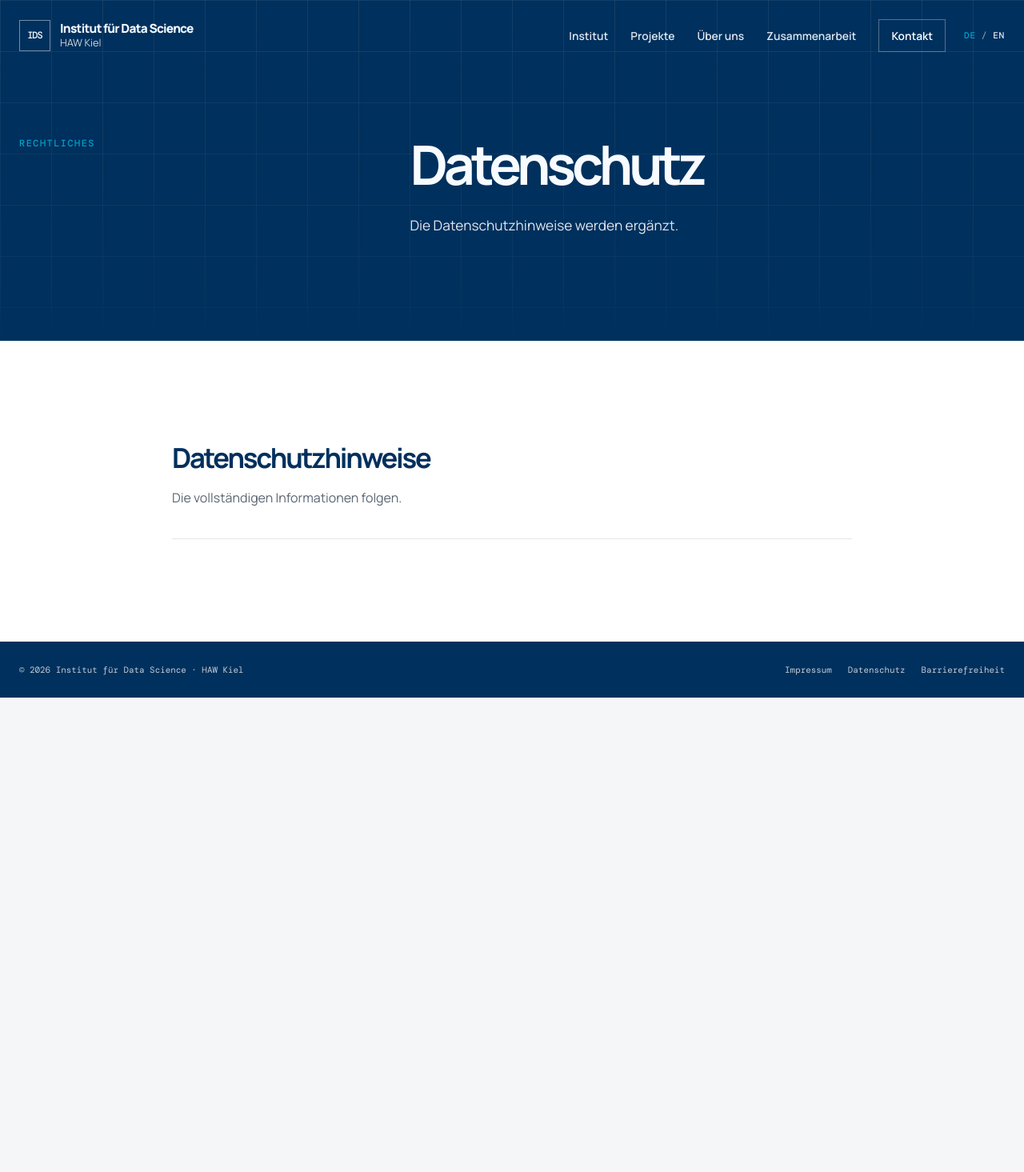
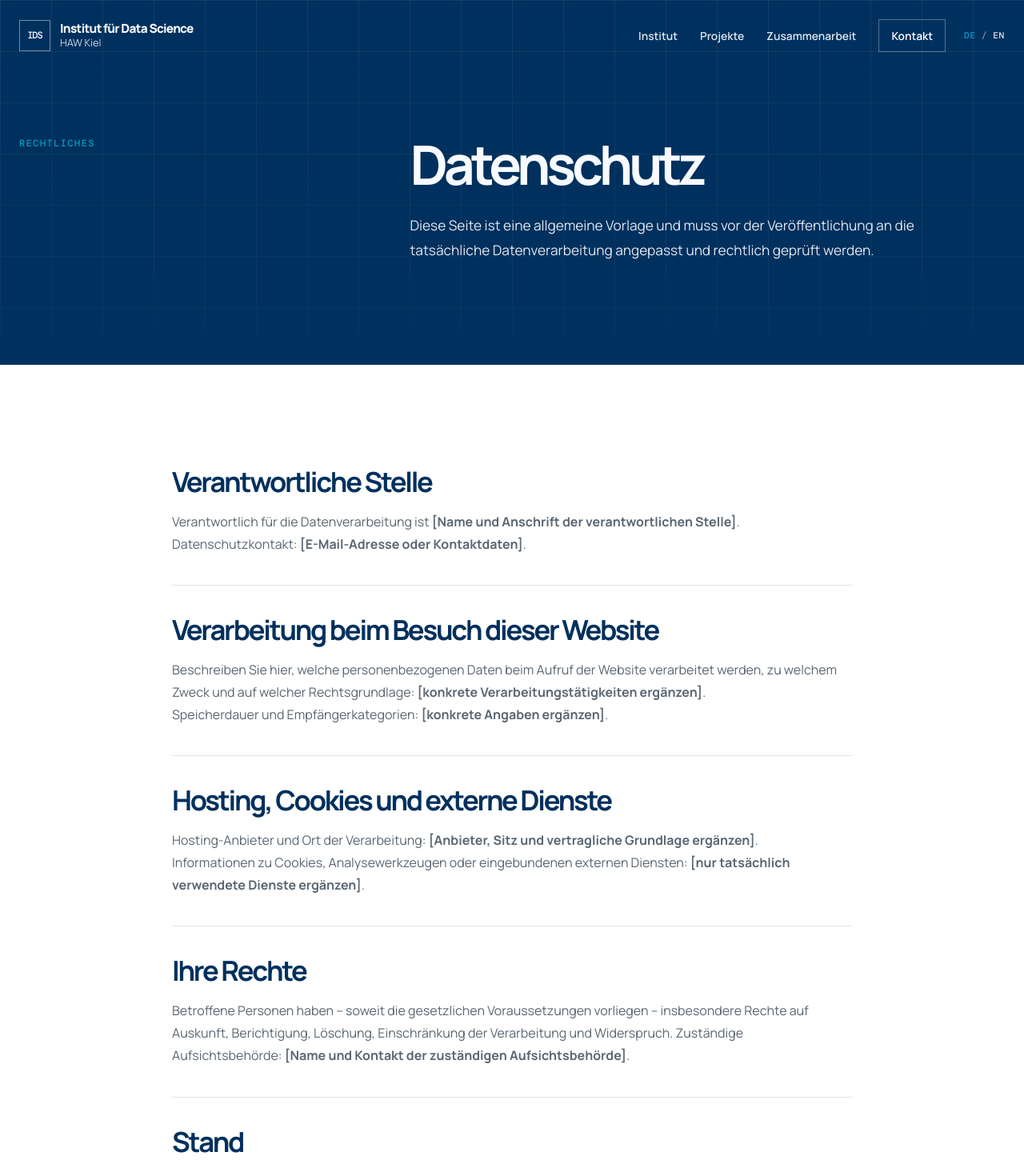
Before and after one commit to RodriguesOscar/ids-landing-page, a React (Vite) app: page /privacy in a window 1280 px wide. Shown: the top 1465 px of the page at 80% size. Before the commit the page ends 872 px from the top, so only its background shows below. Built offline with nearby package versions, Linux system fonts and the light colour scheme.

Commit message:
feat: enhance project card and page layouts with new links and accessibility improvements

```diff
--- a/src/App.tsx
+++ b/src/App.tsx
@@ -1,20 +1,14 @@
 import { createBrowserRouter, RouterProvider } from 'react-router-dom'
 import { SiteLayout } from './layouts/SiteLayout'
-import { AboutPage } from './pages/AboutPage'
 import { ContactPage } from './pages/ContactPage'
 import { HomePage } from './pages/HomePage'
 import { LegalPage } from './pages/LegalPage'
-import { ProjectDetailPage } from './pages/ProjectDetailPage'
-import { ProjectsPage } from './pages/ProjectsPage'
 
 const router = createBrowserRouter([
   {
     element: <SiteLayout />,
     children: [
       { index: true, element: <HomePage /> },
-      { path: 'projects', element: <ProjectsPage /> },
-      { path: 'projects/:slug', element: <ProjectDetailPage /> },
-      { path: 'about', element: <AboutPage /> },
       { path: 'contact', element: <ContactPage /> },
       { path: 'impressum', element: <LegalPage pageKey="impressum" /> },
       { path: 'privacy', element: <LegalPage pageKey="privacy" /> },
--- a/src/components/ProjectCard.tsx
+++ b/src/components/ProjectCard.tsx
@@ -7,11 +7,12 @@ export type ProjectCardData = {
 } & ({ href: string } | { to: string })
 
 type ProjectCardProps = {
+  externalLinkAriaLabel?: string
   linkLabel: string
   project: ProjectCardData
 }
 
-export function ProjectCard({ linkLabel, project }: ProjectCardProps) {
+export function ProjectCard({ externalLinkAriaLabel, linkLabel, project }: ProjectCardProps) {
   return (
     <article className="project-card">
       <span className="project-card-code">{project.code}</span>
@@ -20,7 +21,13 @@ export function ProjectCard({ linkLabel, project }: ProjectCardProps) {
       {'to' in project ? (
         <Link className="project-card-link" to={project.to}>{linkLabel}</Link>
       ) : (
-        <a className="project-card-link" href={project.href} target="_blank" rel="noreferrer">
+        <a
+          className="project-card-link"
+          href={project.href}
+          target="_blank"
+          rel="noopener noreferrer"
+          aria-label={externalLinkAriaLabel}
+        >
           {linkLabel}
         </a>
       )}
--- a/src/content/projectLinks.ts
+++ b/src/content/projectLinks.ts
@@ -3,4 +3,5 @@ import type { Translation } from '../i18n/types'
 export const homeProjectLinks: Record<Translation['home']['projects']['items'][number]['id'], string> = {
   reakt: 'https://www.reaktsh.de/',
   dpm: 'https://www.di-tourismusforschung.de/projekte/data-people-management-digitales-besuchermanagement-2-0-dpm/',
+  kiLabor: 'https://kuenstliche-intelligenz.sh/de/haw-kiel-ki-labor#a3',
 }
--- a/src/i18n/de.ts
+++ b/src/i18n/de.ts
@@ -1,7 +1,7 @@
 import type { Translation } from './types'
 
 export const de: Translation = {
-  documentTitle: 'Institut für Data Science | HAW Kiel',
+  documentTitle: 'Institut für Data Science - HAW Kiel',
   accessibility: {
     dataVisualizationLabel: 'Datenvisualisierung als dekoratives Element',
     skipToMain: 'Zum Inhalt springen',
@@ -15,10 +15,9 @@ export const de: Translation = {
     },
     navigationAriaLabel: 'Hauptnavigation',
     navigation: [
-      { label: 'Institut', to: '/about' },
-      { label: 'Projekte', to: '/projects' },
-      { label: 'Über uns', to: '/about' },
-      { label: 'Zusammenarbeit', to: '/contact' },
+      { label: 'Institut', to: '/#institut' },
+      { label: 'Projekte', to: '/#projekte' },
+      { label: 'Zusammenarbeit', to: '/#zusammenarbeit' },
       { label: 'Kontakt', to: '/contact', isContact: true },
     ],
     language: {
@@ -35,7 +34,6 @@ export const de: Translation = {
     links: [
       { label: 'Impressum', to: '/impressum' },
       { label: 'Datenschutz', to: '/privacy' },
-      { label: 'Barrierefreiheit' },
     ],
   },
   home: {
@@ -44,6 +42,7 @@ export const de: Translation = {
       titleStart: 'Aus Daten',
       titleAccent: 'Wissen',
       titleEnd: 'machen.',
+      titleSeparator: ' ',
       description: 'Willkommen am Institut für Data Science der Hochschule für Angewandte Wissenschaften Kiel. Wir verbinden Forschung und Transfer rund um Daten, Machine Learning und Künstliche Intelligenz – anwendungsnah und für den Norden.',
       primaryAction: 'Projektfelder ansehen',
       secondaryAction: 'Kontakt aufnehmen',
@@ -71,19 +70,29 @@ export const de: Translation = {
       eyebrow: 'Projektarbeit am IDS',
       title: 'Unsere Projekte',
       description: 'Von der ersten Idee bis zur Anwendung: Unsere Projekte machen Data Science konkret.',
-      linkLabel: 'Mehr zum Projekt →',
+      externalLinkAriaLabelPrefix: 'Weitere Informationen zu ',
+      externalLinkAriaLabelSuffix: ' (öffnet in einem neuen Tab)',
       items: [
         {
           id: 'reakt',
           code: '01 / REAKT',
           title: 'Schienenverkehr im ländlichen Raum',
           description: 'REAKT ist eine transdisziplinäre Initiative aus Schleswig-Holstein. Partner aus Wissenschaft und Wirtschaft entwickeln in FuE-Projekten Lösungen, um Schienenverkehr individueller, attraktiver, sicherer und wirtschaftlicher zu gestalten.',
+          linkLabel: 'Mehr zum Projekt →',
         },
         {
           id: 'dpm',
           code: '02 / DPM',
           title: 'Digitales Besuchermanagement 2.0',
           description: 'DPM entwickelt digitales Besuchermanagement in Schleswig-Holstein weiter. Im Projekt entstehen unter anderem Ansätze, um Daten aus Sensorik, Prognosemodellen und offenen Quellen für touristische Akteure nutzbar zu machen.',
+          linkLabel: 'Mehr zum Projekt →',
+        },
+        {
+          id: 'kiLabor',
+          code: '03 / KI-LABOR',
+          title: 'KI-Labor der HAW Kiel',
+          description: 'Das KI-Labor verbindet Weiterbildung, Machbarkeitsstudien und praxisnahe KI-Projekte mit der HAW Kiel – insbesondere für kleine und mittlere Unternehmen.',
+          linkLabel: 'Mehr zum KI-Labor →',
         },
       ],
     },
@@ -100,7 +109,6 @@ export const de: Translation = {
       titleStart: 'Aus Fragen werden',
       titleAccent: 'Projekte.',
       action: 'Kontakt aufnehmen',
-      emailSubject: 'Kontaktaufnahme mit dem Institut für Data Science',
       address: ['Institut für Data Science', 'HAW Kiel – Hochschule für Angewandte Wissenschaften', 'Grenzstraße 3', '24149 Kiel'],
     },
   },
@@ -153,14 +161,69 @@ export const de: Translation = {
     impressum: {
       eyebrow: 'Rechtliches',
       title: 'Impressum',
-      introduction: 'Die rechtlichen Angaben werden ergänzt.',
-      sections: [{ title: 'Angaben gemäß rechtlicher Vorgaben', description: 'Verantwortliche Angaben folgen.' }],
+      introduction: 'Die folgenden Angaben müssen vor der Veröffentlichung ergänzt und rechtlich geprüft werden.',
+      sections: [
+        {
+          title: 'Verantwortliche Stelle',
+          paragraphs: [
+            { before: 'Verantwortlich für diese Website ist ', placeholder: '[Name der verantwortlichen Stelle]', after: '.' },
+            { before: 'Vertreten durch ', placeholder: '[Name und Funktion der vertretungsberechtigten Person]', after: '.' },
+          ],
+        },
+        {
+          title: 'Anschrift und Kontakt',
+          paragraphs: [
+            { before: 'Postanschrift: ', placeholder: '[Straße, Hausnummer, PLZ und Ort]', after: '.' },
+            { before: 'E-Mail: ', placeholder: '[Kontakt-E-Mail-Adresse]', after: '.' },
+            { before: 'Telefon: ', placeholder: '[Telefonnummer]', after: '.' },
+          ],
+        },
+        {
+          title: 'Weitere rechtliche Angaben',
+          paragraphs: [
+            { before: 'Rechtsform, Registerangaben und Umsatzsteuer-Identifikationsnummer: ', placeholder: '[falls zutreffend ergänzen]', after: '.' },
+            { before: 'Inhaltlich verantwortlich: ', placeholder: '[Name und postalische Anschrift]', after: '.' },
+          ],
+        },
+      ],
     },
     privacy: {
       eyebrow: 'Rechtliches',
       title: 'Datenschutz',
-      introduction: 'Die Datenschutzhinweise werden ergänzt.',
-      sections: [{ title: 'Datenschutzhinweise', description: 'Die vollständigen Informationen folgen.' }],
+      introduction: 'Diese Seite ist eine allgemeine Vorlage und muss vor der Veröffentlichung an die tatsächliche Datenverarbeitung angepasst und rechtlich geprüft werden.',
+      sections: [
+        {
+          title: 'Verantwortliche Stelle',
+          paragraphs: [
+            { before: 'Verantwortlich für die Datenverarbeitung ist ', placeholder: '[Name und Anschrift der verantwortlichen Stelle]', after: '.' },
+            { before: 'Datenschutzkontakt: ', placeholder: '[E-Mail-Adresse oder Kontaktdaten]', after: '.' },
+          ],
+        },
+        {
+          title: 'Verarbeitung beim Besuch dieser Website',
+          paragraphs: [
+            { before: 'Beschreiben Sie hier, welche personenbezogenen Daten beim Aufruf der Website verarbeitet werden, zu welchem Zweck und auf welcher Rechtsgrundlage: ', placeholder: '[konkrete Verarbeitungstätigkeiten ergänzen]', after: '.' },
+            { before: 'Speicherdauer und Empfängerkategorien: ', placeholder: '[konkrete Angaben ergänzen]', after: '.' },
+          ],
+        },
+        {
+          title: 'Hosting, Cookies und externe Dienste',
+          paragraphs: [
+            { before: 'Hosting-Anbieter und Ort der Verarbeitung: ', placeholder: '[Anbieter, Sitz und vertragliche Grundlage ergänzen]', after: '.' },
+            { before: 'Informationen zu Cookies, Analysewerkzeugen oder eingebundenen externen Diensten: ', placeholder: '[nur tatsächlich verwendete Dienste ergänzen]', after: '.' },
+          ],
+        },
+        {
+          title: 'Ihre Rechte',
+          paragraphs: [
+            { before: 'Betroffene Personen haben – soweit die gesetzlichen Voraussetzungen vorliegen – insbesondere Rechte auf Auskunft, Berichtigung, Löschung, Einschränkung der Verarbeitung und Widerspruch. Zuständige Aufsichtsbehörde: ', placeholder: '[Name und Kontakt der zuständigen Aufsichtsbehörde]', after: '.' },
+          ],
+        },
+        {
+          title: 'Stand',
+          paragraphs: [{ before: 'Stand dieser Datenschutzhinweise: ', placeholder: '[TT.MM.JJJJ]', after: '.' }],
+        },
+      ],
     },
   },
 }
--- a/src/i18n/en.ts
+++ b/src/i18n/en.ts
@@ -1,7 +1,7 @@
 import type { Translation } from './types'
 
 export const en: Translation = {
-  documentTitle: 'Institute for Data Science | HAW Kiel',
+  documentTitle: 'Institut für Data Science - HAW Kiel',
   accessibility: {
     dataVisualizationLabel: 'Data visualisation, decorative',
     skipToMain: 'Skip to content',
@@ -15,10 +15,9 @@ export const en: Translation = {
     },
     navigationAriaLabel: 'Main navigation',
     navigation: [
-      { label: 'Institute', to: '/about' },
-      { label: 'Projects', to: '/projects' },
-      { label: 'About us', to: '/about' },
-      { label: 'Collaboration', to: '/contact' },
+      { label: 'Institute', to: '/#institut' },
+      { label: 'Projects', to: '/#projekte' },
+      { label: 'Collaboration', to: '/#zusammenarbeit' },
       { label: 'Contact', to: '/contact', isContact: true },
     ],
     language: {
@@ -35,7 +34,6 @@ export const en: Translation = {
     links: [
       { label: 'Imprint', to: '/impressum' },
       { label: 'Privacy policy', to: '/privacy' },
-      { label: 'Accessibility' },
     ],
   },
   home: {
@@ -44,6 +42,7 @@ export const en: Translation = {
       titleStart: 'Turning data',
       titleAccent: 'into knowledge',
       titleEnd: '.',
+      titleSeparator: '',
       description: 'Welcome to the Institute for Data Science at Kiel University of Applied Sciences. We connect research and knowledge transfer around data, machine learning and artificial intelligence – with practical relevance for northern Germany.',
       primaryAction: 'Explore project areas',
       secondaryAction: 'Get in touch',
@@ -71,19 +70,29 @@ export const en: Translation = {
       eyebrow: 'Project work at IDS',
       title: 'Our projects',
       description: 'From the initial idea to practical use: our projects make data science tangible.',
-      linkLabel: 'More about the project →',
+      externalLinkAriaLabelPrefix: 'More information about ',
+      externalLinkAriaLabelSuffix: ' (opens in a new tab)',
       items: [
         {
           id: 'reakt',
           code: '01 / REAKT',
           title: 'Rail transport in rural areas',
           description: 'REAKT is a transdisciplinary initiative from Schleswig-Holstein. Partners from research and industry develop solutions in research and development projects to make rail transport more individual, attractive, safe and economically viable.',
+          linkLabel: 'More about the project →',
         },
         {
           id: 'dpm',
           code: '02 / DPM',
           title: 'Digitales Besuchermanagement 2.0',
           description: 'DPM is advancing digital visitor management in Schleswig-Holstein. The project develops approaches that make data from sensors, forecasting models and open sources useful for tourism stakeholders.',
+          linkLabel: 'More about the project →',
+        },
+        {
+          id: 'kiLabor',
+          code: '03 / KI-LABOR',
+          title: 'HAW Kiel AI Lab',
+          description: 'The AI Lab combines training, feasibility studies and practical AI projects with HAW Kiel, particularly for small and medium-sized enterprises.',
+          linkLabel: 'Learn more about the AI Lab →',
         },
       ],
     },
@@ -100,7 +109,6 @@ export const en: Translation = {
       titleStart: 'Questions become',
       titleAccent: 'projects.',
       action: 'Get in touch',
-      emailSubject: 'Contacting the Institute for Data Science',
       address: ['Institute for Data Science', 'HAW Kiel – Kiel University of Applied Sciences', 'Grenzstraße 3', '24149 Kiel'],
     },
   },
@@ -153,14 +161,69 @@ export const en: Translation = {
     impressum: {
       eyebrow: 'Legal information',
       title: 'Imprint',
-      introduction: 'The legal information will be added.',
-      sections: [{ title: 'Information required by law', description: 'Responsible-party details will follow.' }],
+      introduction: 'The following information must be completed and legally reviewed before publication.',
+      sections: [
+        {
+          title: 'Responsible organisation',
+          paragraphs: [
+            { before: 'This website is operated by ', placeholder: '[name of the responsible organisation]', after: '.' },
+            { before: 'Represented by ', placeholder: '[name and role of the authorised representative]', after: '.' },
+          ],
+        },
+        {
+          title: 'Address and contact details',
+          paragraphs: [
+            { before: 'Postal address: ', placeholder: '[street, number, postcode and city]', after: '.' },
+            { before: 'Email: ', placeholder: '[contact email address]', after: '.' },
+            { before: 'Telephone: ', placeholder: '[telephone number]', after: '.' },
+          ],
+        },
+        {
+          title: 'Further legal information',
+          paragraphs: [
+            { before: 'Legal form, register details and VAT identification number: ', placeholder: '[add where applicable]', after: '.' },
+            { before: 'Responsible for editorial content: ', placeholder: '[name and postal address]', after: '.' },
+          ],
+        },
+      ],
     },
     privacy: {
       eyebrow: 'Legal information',
       title: 'Privacy policy',
-      introduction: 'Privacy information will be added.',
-      sections: [{ title: 'Privacy information', description: 'The complete information will follow.' }],
+      introduction: 'This page is a general template. It must be adapted to the actual data processing and legally reviewed before publication.',
+      sections: [
+        {
+          title: 'Responsible organisation',
+          paragraphs: [
+            { before: 'The organisation responsible for processing personal data is ', placeholder: '[name and address of the responsible organisation]', after: '.' },
+            { before: 'Privacy contact: ', placeholder: '[email address or contact details]', after: '.' },
+          ],
+        },
+        {
+          title: 'Processing when visiting this website',
+          paragraphs: [
+            { before: 'Describe which personal data is processed when the website is accessed, for which purpose and on which legal basis: ', placeholder: '[add the specific processing activities]', after: '.' },
+            { before: 'Storage periods and recipient categories: ', placeholder: '[add the specific details]', after: '.' },
+          ],
+        },
+        {
+          title: 'Hosting, cookies and external services',
+          paragraphs: [
+            { before: 'Hosting provider and processing location: ', placeholder: '[add provider, location and contractual basis]', after: '.' },
+            { before: 'Information about cookies, analytics tools or integrated external services: ', placeholder: '[add only services that are actually used]', after: '.' },
+          ],
+        },
+        {
+          title: 'Your rights',
+          paragraphs: [
+            { before: 'Where the legal requirements are met, data subjects have rights including access, rectification, erasure, restriction of processing and objection. Responsible supervisory authority: ', placeholder: '[name and contact details of the responsible supervisory authority]', after: '.' },
+          ],
+        },
+        {
+          title: 'Last updated',
+          paragraphs: [{ before: 'Date of this privacy information: ', placeholder: '[DD.MM.YYYY]', after: '.' }],
+        },
+      ],
     },
   },
 }
--- /dev/null
+++ b/src/layouts/HashScrollHandler.tsx
@@ -0,0 +1,16 @@
+import { useEffect } from 'react'
+import { useLocation } from 'react-router-dom'
+
+export function HashScrollHandler() {
+  const { hash } = useLocation()
+
+  useEffect(() => {
+    if (!hash) {
+      return
+    }
+
+    document.getElementById(hash.slice(1))?.scrollIntoView()
+  }, [hash])
+
+  return null
+}
--- a/src/layouts/SiteLayout.tsx
+++ b/src/layouts/SiteLayout.tsx
@@ -2,6 +2,7 @@ import { Outlet } from 'react-router-dom'
 import { Footer } from '../components/Footer'
 import { Header } from '../components/Header'
 import { useLanguage } from '../i18n/LanguageContext'
+import { HashScrollHandler } from './HashScrollHandler'
 
 export function SiteLayout() {
   const { language, setLanguage, translation } = useLanguage()
@@ -14,6 +15,7 @@ export function SiteLayout() {
         languageCode={language}
         onLanguageChange={setLanguage}
       />
+      <HashScrollHandler />
       <Outlet />
       <Footer {...translation.footer} />
     </>
--- a/src/pages/LegalPage.tsx
+++ b/src/pages/LegalPage.tsx
@@ -18,7 +18,13 @@ export function LegalPage({ pageKey }: LegalPageProps) {
           {sections.map((section) => (
             <article key={section.title}>
               <h2>{section.title}</h2>
-              <p>{section.description}</p>
+              {section.paragraphs.map((paragraph, index) => (
+                <p key={`${section.title}-${index}`}>
+                  {paragraph.before}
+                  {paragraph.placeholder && <strong>{paragraph.placeholder}</strong>}
+                  {paragraph.after}
+                </p>
+              ))}
             </article>
           ))}
         </div>
--- a/src/styles/shared.css
+++ b/src/styles/shared.css
@@ -19,10 +19,12 @@
 .project-card:hover .project-card-code, .project-card:hover .project-card-link { color: var(--cyan); }
 .project-card:hover p { color: var(--hero-muted); }
 .project-card-link { display: inline-block; margin-top: 28px; color: var(--accent); font-weight: 800; font-size: .82rem; }
+.project-card:last-child:nth-child(odd) { grid-column: 1 / -1; }
 
 @media (max-width: 760px) {
   .shell { width: min(100% - 36px, var(--max)); }
   .project-grid { grid-template-columns: 1fr; }
   .project-card { min-height: 225px; }
   .project-card h3 { margin-top: 35px; }
+  .project-card:last-child:nth-child(odd) { grid-column: auto; }
 }
```
Also changed, not shown: src/i18n/types.ts (+10 -4 lines), src/pages/HomePage.tsx (+11 -10 lines).
